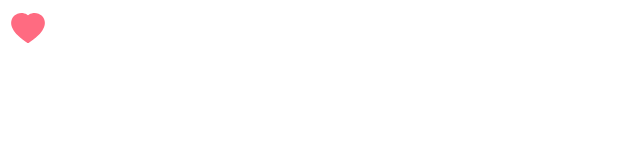
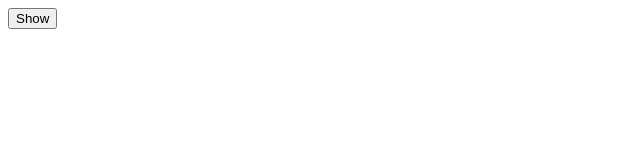
Before and after one commit to GrnPero/React-18-for-Beginners, a React (Vite) app: page / in a window 1280 px wide. Shown: the top 160 px of the page, without its empty margins (0-640 px from the left). Built offline with nearby package versions, Linux system fonts and the light colour scheme.

Commit message:
Talking about synchronous

```diff
--- a/src/App.tsx
+++ b/src/App.tsx
@@ -1,13 +1,19 @@
-import Like from "./components/Like";
+import { useState } from "react";
 
 function App() {
+  const [isVisibile, setVisibility] = useState(false);
+  const [isApproved, setApproved] = useState(true);
+  let count = 0;
+
+  const handleClick = () => {
+    setVisibility(true);
+    count++;
+    console.log(isVisibile);
+  };
+
   return (
     <div>
-      <Like
-        onClick={() => {
-          console.log("clicked");
-        }}
-      />
+      <button onClick={handleClick}>Show</button>
     </div>
   );
 }
```
